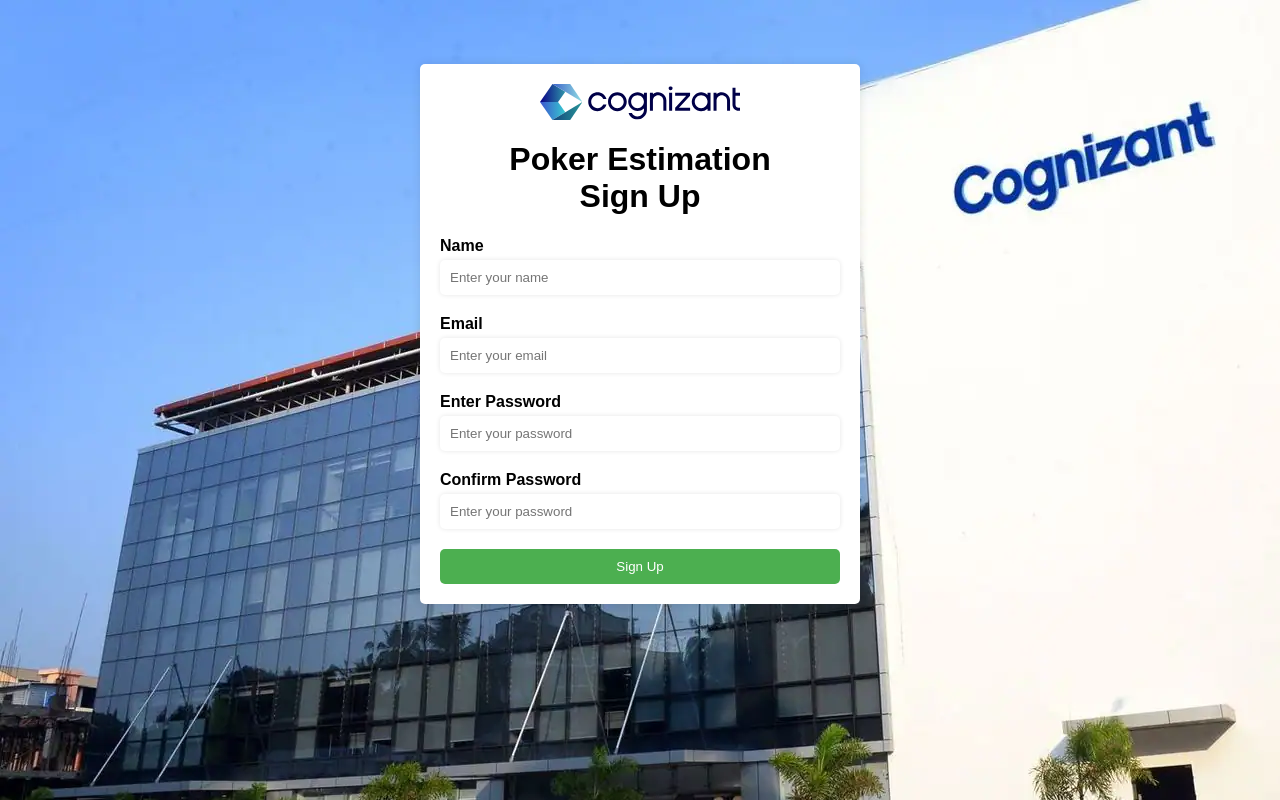
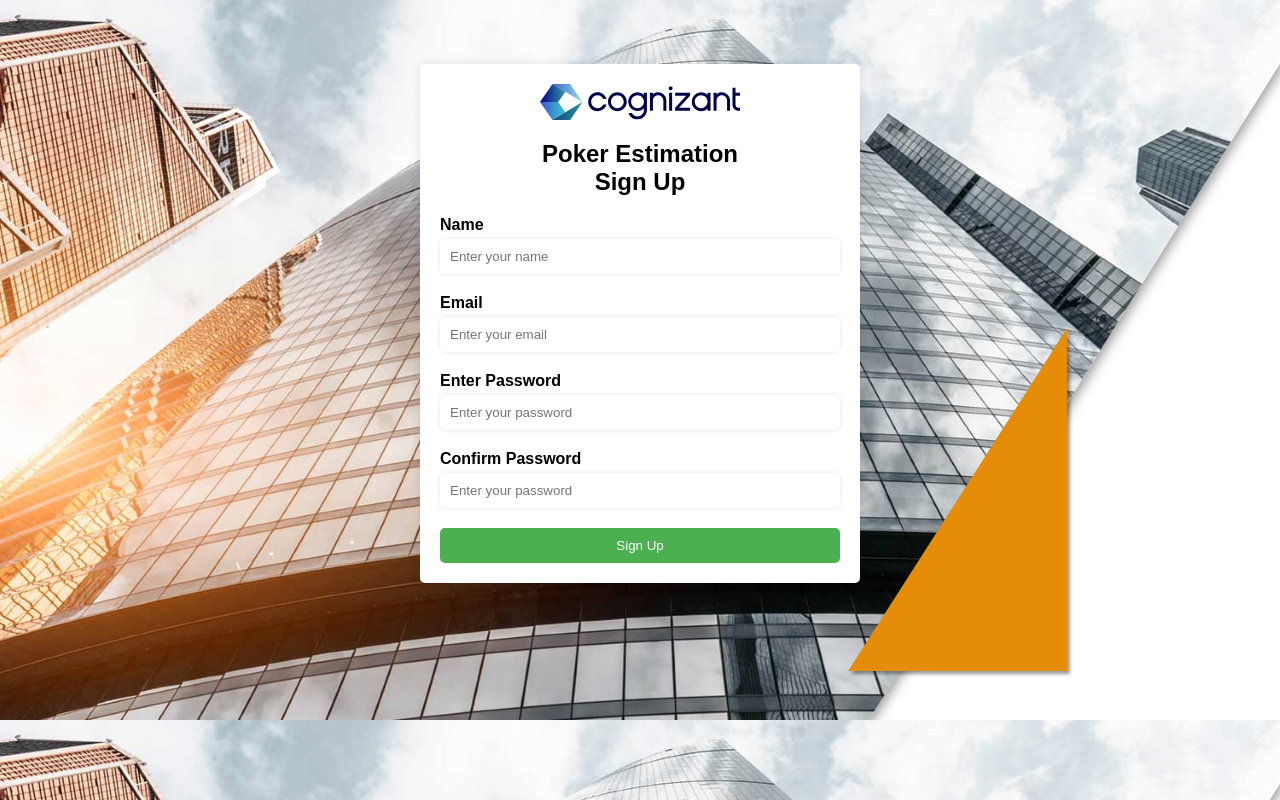
Before and after one commit to OZShubham/Poker_Estimation, a plain HTML site: page Frontend/signup_page/index.html in a window 1280 px wide. Drawn offline with Linux system fonts and the light colour scheme.

Commit message:
modified background image

```diff
--- a/Frontend/login_page/style.css
+++ b/Frontend/login_page/style.css
@@ -1,7 +1,7 @@
 body {
 	font-family: Arial, sans-serif;
 	background-color: #f2f2f2;
-	background-image: url(Cognizant_Mangalore_Feb7_2020_2_1581097237290_1581335758668.webp);
+	background-image: url(background.png);
 	margin: 0;
 	padding: 0;
 }
--- a/Frontend/signup_page/index.html
+++ b/Frontend/signup_page/index.html
@@ -9,8 +9,8 @@
 	<div class="login-container">
 	<img class="logo" alt="Cognizant-logo" src="ctslogo.svg"  width="200" height="200">
 
-		<h1 id="heading_1">Poker Estimation</h1>
-		<h1 id="heading_2">Sign Up</h1>
+		<h2 id="heading_1">Poker Estimation </h2>
+		<h2 id="heading_2">Sign Up </h2>
 		<form>
 			<label for="name">Name</label>
 			<input type="text" id="name" name="name" placeholder="Enter your name" required>
--- a/Frontend/signup_page/style.css
+++ b/Frontend/signup_page/style.css
@@ -1,6 +1,6 @@
 body {
 	font-family: Arial, sans-serif;
-	background-image: url(Cognizant_Mangalore_Feb7_2020_2_1581097237290_1581335758668.webp);
+	background-image: url(background.png);
 	margin: 0;
 	padding: 0;
 }
@@ -22,12 +22,12 @@ img {
 }
 
 
-h1[id="heading_1"] {
+h2[id="heading_1"] {
 	text-align: center;
 	margin-bottom: 0px;
 }
 
-h1[id="heading_2"] {
+h2[id="heading_2"] {
 	text-align: center;
 	margin-top: 0px;
 }
```
Also changed, not shown: Frontend/login_page/Cognizant_Mangalore_Feb7_2020_2_1581097237290_1581335758668.webp (deleted), Frontend/login_page/background.png (added), Frontend/signup_page/Cognizant_Mangalore_Feb7_2020_2_1581097237290_1581335758668.webp (deleted), Frontend/signup_page/background.png (added).
